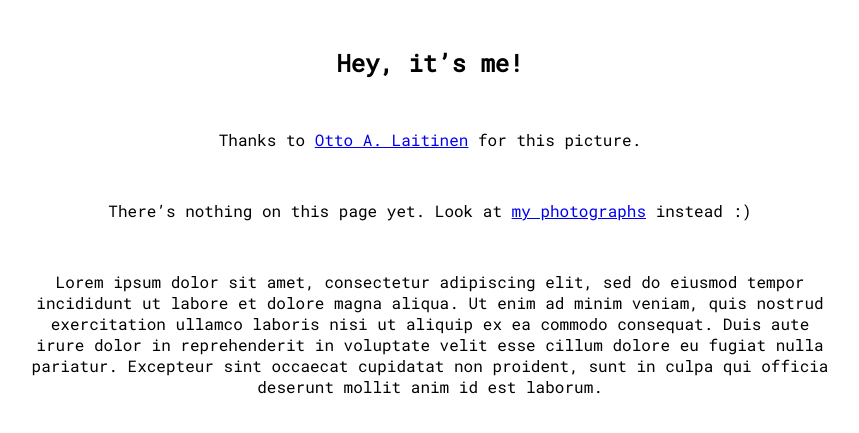
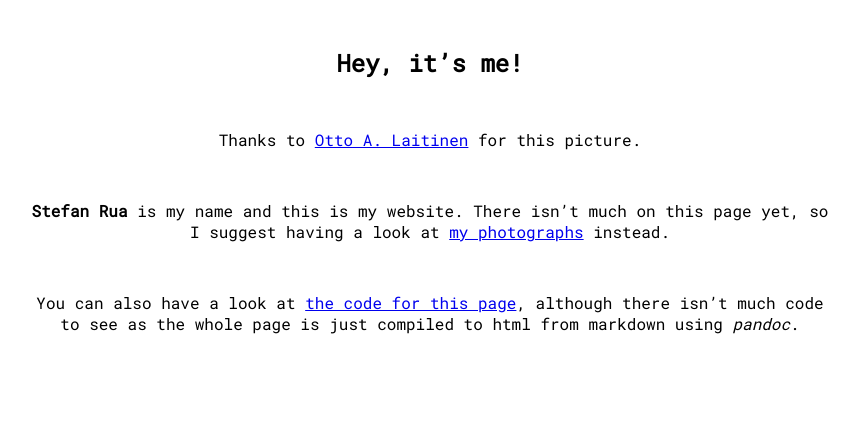
Before and after one commit to stefanrua/stefanrua.github.io, a plain HTML site: page index.html in a window 1280 px wide. Shown: the part 411-844 px from the top of the page, without its empty margins (210-1069 px from the left). After the commit the page ends 800 px from the top, so only its background shows below. Drawn offline with Linux system fonts and the light colour scheme.

Commit message:
Replace placeholder text in 'Home'

```diff
--- a/index.html
+++ b/index.html
@@ -30,7 +30,7 @@
 /></p>
 <h2 id="hey-its-me">Hey, it’s me!</h2>
 <p>Thanks to <a href="https://www.flickr.com/people/oalaitinen/">Otto A. Laitinen</a> for this picture.</p>
-<p>There’s nothing on this page yet. Look at <a href="photos.html">my photographs</a> instead :)</p>
-<p>Lorem ipsum dolor sit amet, consectetur adipiscing elit, sed do eiusmod tempor incididunt ut labore et dolore magna aliqua. Ut enim ad minim veniam, quis nostrud exercitation ullamco laboris nisi ut aliquip ex ea commodo consequat. Duis aute irure dolor in reprehenderit in voluptate velit esse cillum dolore eu fugiat nulla pariatur. Excepteur sint occaecat cupidatat non proident, sunt in culpa qui officia deserunt mollit anim id est laborum.</p>
+<p><strong>Stefan Rua</strong> is my name and this is my website. There isn’t much on this page yet, so I suggest having a look at <a href="photos.html">my photographs</a> instead.</p>
+<p>You can also have a look at <a href="https://github.com/stefanrua/stefanrua.github.io">the code for this page</a>, although there isn’t much code to see as the whole page is just compiled to html from markdown using <em>pandoc</em>.</p>
 </body>
 </html>
```
Also changed, not shown: 1 other file.
